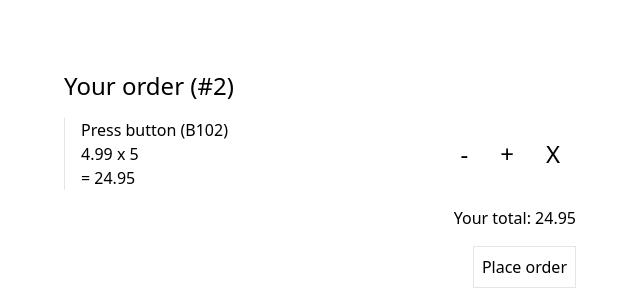
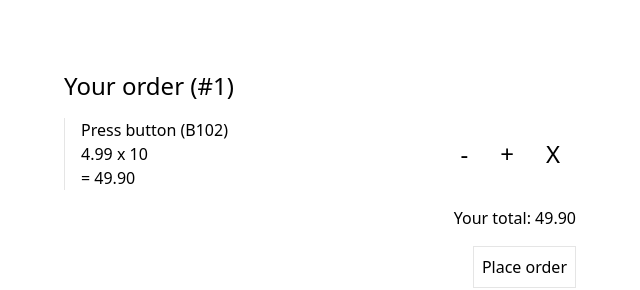
Before and after one commit to Taylorvincent/teamleader-test, a Next.js app: page / in a window 1280 px wide. Shown: the part 134-424 px from the top of the page, without its empty margins (0-640 px from the left). Built offline with nearby package versions, Linux system fonts and the light colour scheme.

Commit message:
extract id from OrdersDetail
To improve swapping the id out for something else later (nav parameter, redux store, ...)

```diff
--- a/src/containers/Orders/Detail/index.tsx
+++ b/src/containers/Orders/Detail/index.tsx
@@ -5,16 +5,18 @@ import OrdersDetailForm from './Form'
 import { OrdersDetailError } from './interfaces'
 import RelatedProducts from './RelatedProducts'
 
-const OrdersDetail = (): JSX.Element => {
+interface Props {
+	id: string
+}
+
+const OrdersDetail = ({ id }: Props): JSX.Element => {
 	const [ordersDetailError, setOrdersDetailError] = useState<OrdersDetailError>(null)
 	const [api, setApi] = useState<OrderDetailStoreAPIResult>()
 	const [store, setStore] = useState<OrderDetailStore>()
 	const [postOrderResult, setPostOrderResult] = useState<PostOrderAPIResult>()
 
-	// Pick a random order from the 3 examples to start with.
-	// Can be swapped out with API call.
+	// Fetch the order from api, update the api state and store if successfull, error if failed
 	useEffect(() => {
-		const id = Math.ceil(Math.random() * 3).toString()
 		fetchOrder(id).then((order) => {
 			setApi(order)
 			if (order.data) {
@@ -22,7 +24,7 @@ const OrdersDetail = (): JSX.Element => {
 			}
 			if (order.error) setOrdersDetailError(order.error)
 		})
-	}, [])
+	}, [id])
 
 	const placeOrder = (): void => {
 		if (store) {
--- a/src/pages/index.tsx
+++ b/src/pages/index.tsx
@@ -1,12 +1,16 @@
+import { useState } from 'react'
 import OrdersDetail from '../containers/Orders/Detail'
 import Layout from '../Layout'
 
 const IndexPage = (): JSX.Element => {
+	// Pick a random order from the 3 examples to start with.
+	const [id] = useState(Math.ceil(Math.random() * 3).toString())
+
 	return (
 		<Layout>
 			<h1>Teamleader hardware shop</h1>
 			<p className="mt-4 mb-16 text-soft">Vincent Taylor's Teamleader test.</p>
-			<OrdersDetail />
+			<OrdersDetail id={id} />
 		</Layout>
 	)
 }
```
